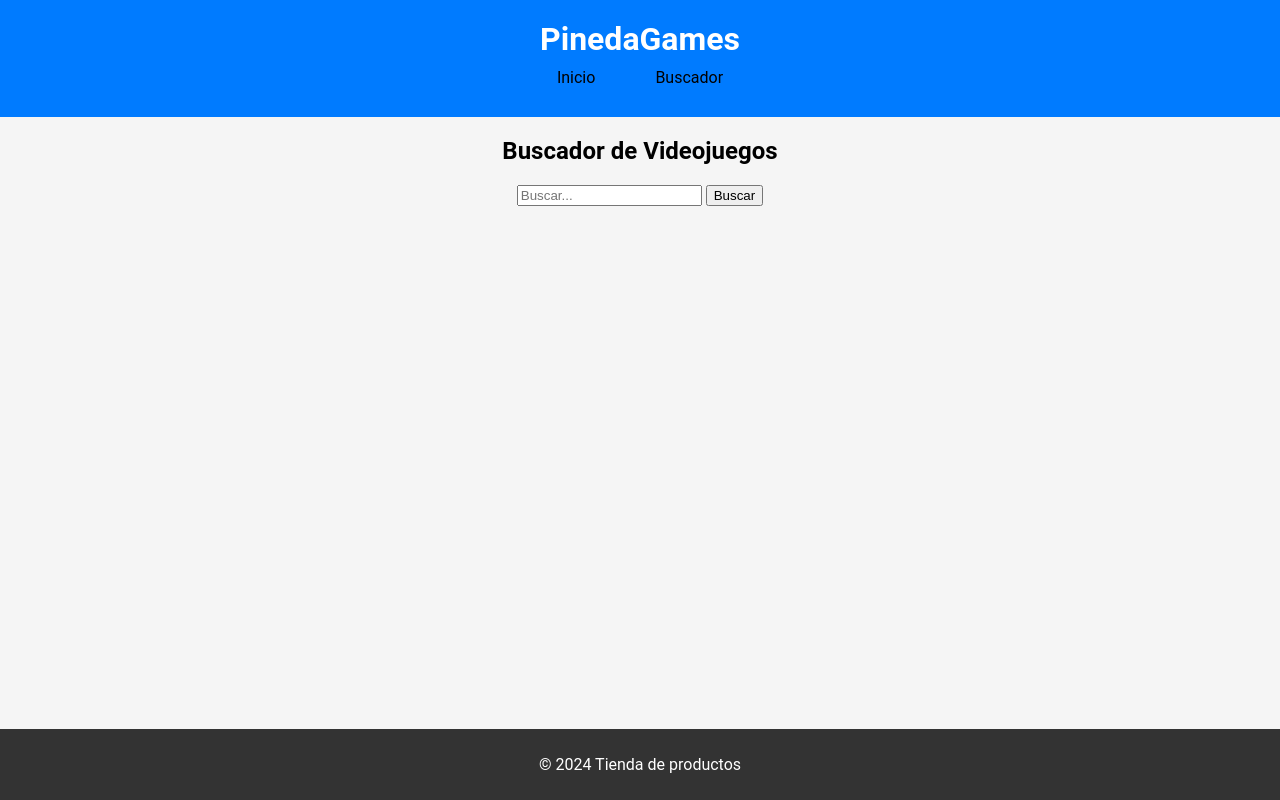
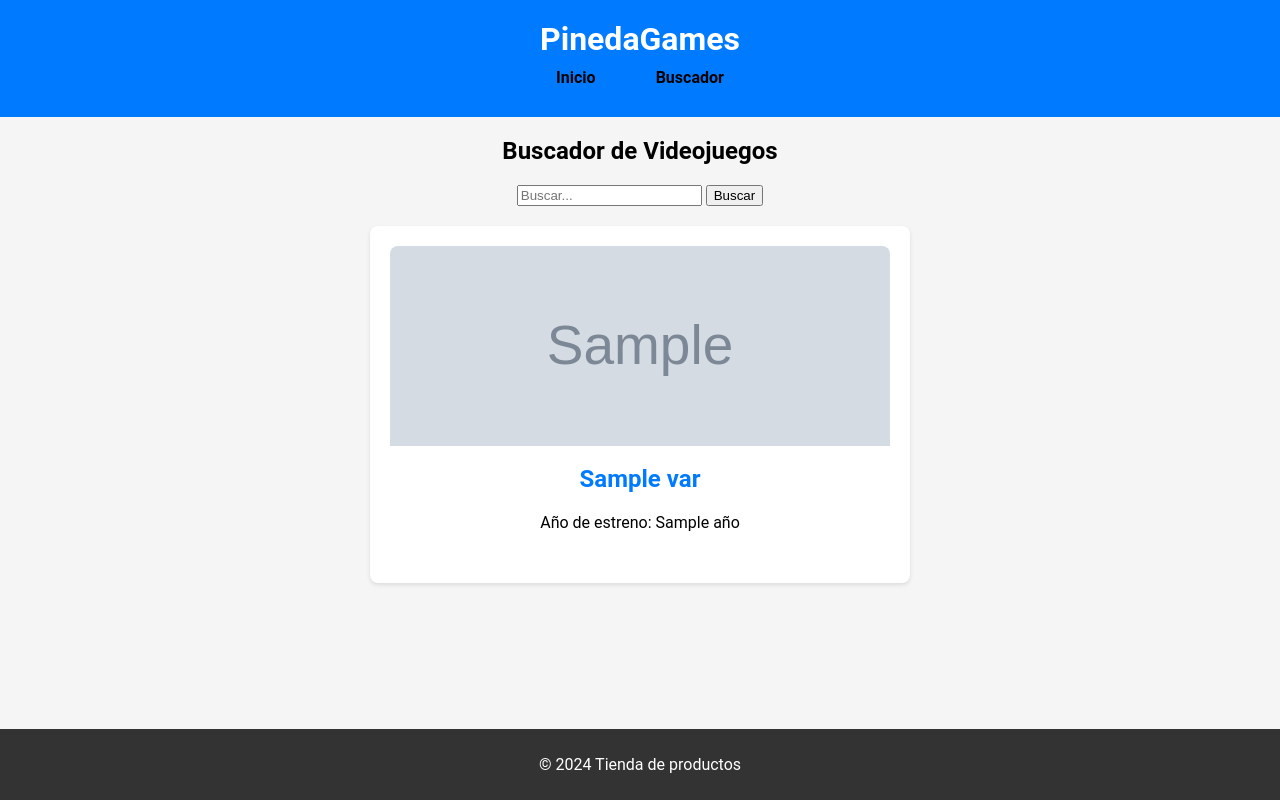
Before and after one commit to JuanantPineda/Proyecto_Fase2, a Flask app: template templates/buscador.html in a window 1280 px wide. Run offline with Flask 3, Linux system fonts and the light colour scheme; the template is opened without the code that fills it: most values are stand-ins (such as "Sample title", 1, 10 or a date in 2020); grey boxes marked "Sample" are stand-in pictures.

Commit message:
Se ha mejorado el buscador

```diff
--- a/app.py
+++ b/app.py
@@ -10,7 +10,7 @@ def index():
     listado = [15,20,25,30,35,40]
 
     if request.method == "GET":
-        valor = 10  # Fijar el valor predeterminado en 10
+        valor = 10
         url = "https://api.rawg.io/api/games"
 
         params = {
@@ -48,15 +48,37 @@ def index():
 
         return render_template("index.html",videojuegos=videojuegos,listado=listado,valor=valor)
 
-@app.route('/buscador',methods=["GET","POST"])
+@app.route('/buscador', methods=["GET", "POST"])
 def buscador():
 
+    if request.method == "GET":
+        videojuegos = []
+        return render_template("buscador.html", videojuegos=videojuegos)
+    else:
+        nombre = request.form.get("nombre")
+
+        url = "https://api.rawg.io/api/games"
+
+        params = {
+            "key": "d4641e6e548b489f919773236c54f8bb",
+            "search": nombre,
+            "page_size": 1
+        }
+
+        response = requests.get(url, params=params)
+
+        data = response.json()
+        videojuegos = []
+
+        for var in data["results"]:
+            diccionario = {"nombre":var["name"], "imagen": var["background_image"], "año":var["released"]}
+            videojuegos.append(diccionario)
+
+        return render_template("buscador.html", videojuegos=videojuegos)
 
 
-
-
-
-
-     return render_template("buscador.html")
+@app.route('/detalle/<nombre>')
+def detalle(nombre):
+     return render_template("detalle.html",nombre=nombre)
 
 app.run("0.0.0.0",5000,debug=True)
--- a/static/css/style.css
+++ b/static/css/style.css
@@ -162,17 +162,28 @@ main {
 }
 
 .menu-desplegable {
-    margin-bottom: 20px; /* Espacio entre el menú y los productos */
-    text-align: center; /* Alinear el formulario en el centro */
+    margin-bottom: 20px;
+    text-align: center;
 }
 
 .menu-desplegable label {
-    display: block; /* Mostrar la etiqueta encima del select */
-    margin-bottom: 5px; /* Espacio entre la etiqueta y el select */
+    display: block;
+    margin-bottom: 5px;
 }
 
 .menu-desplegable select {
-    padding: 5px; /* Espacio dentro del select */
-    border: 1px solid #ccc; /* Borde gris claro */
-    border-radius: 5px; /* Esquinas redondeadas */
+    padding: 5px;
+    border: 1px solid #ccc;
+    border-radius: 5px;
 }
+
+a {
+    text-decoration: none;
+    color: #007bff;
+    font-weight: bold;
+}
+
+a:hover {
+    color: #0056b3;
+    text-decoration: underline;
+}
--- a/templates/buscador.html
+++ b/templates/buscador.html
@@ -4,10 +4,27 @@
 
 <section class="menu-desplegable">
     <h2>Buscador de Videojuegos</h2>
-    <form action="/search" method="GET">
-        <input type="text" name="query" placeholder="Buscar...">
+    <form action="/buscador" method="post">
+        <input type="text" name="nombre" placeholder="Buscar...">
         <button type="submit">Buscar</button>
     </form>
 </section>
 
+<section class="productos">
+    {% if not videojuegos %}
+      <h2>No hay Videojuegos</h2>
+    {% else %}
+        {% for var in videojuegos %}
+        <div class="producto">
+            <img src="{{ var.imagen }}">
+            <div class="informacion_producto">
+                <h2><a href="/detalle/{{ var.nombre }}">{{ var.nombre }}</a></h2>
+                <p>Año de estreno: {{ var.año }}</p>
+            </div>
+        </div>
+        {% endfor %}
+    {% endif %}
+
+</section>
+
 {% endblock %}
--- a/templates/detalle.html
+++ b/templates/detalle.html
@@ -3,7 +3,7 @@
 {% block content %}
 
 <section class="menu-desplegable">
-
+    <p>{{ nombre }}</p>
 </section>
 
 {% endblock %}
--- a/templates/index.html
+++ b/templates/index.html
@@ -24,7 +24,7 @@
         <div class="producto">
             <img src="{{ var.imagen }}">
             <div class="informacion_producto">
-                <h2><a href="/detalle/{{ var.nombre }}"></a>{{ var.nombre }}</h2>
+                <h2><a href="/detalle/{{ var.nombre }}">{{ var.nombre }}</a></h2>
                 <p>Año de estreno: {{ var.año }}</p>
             </div>
         </div>
```
